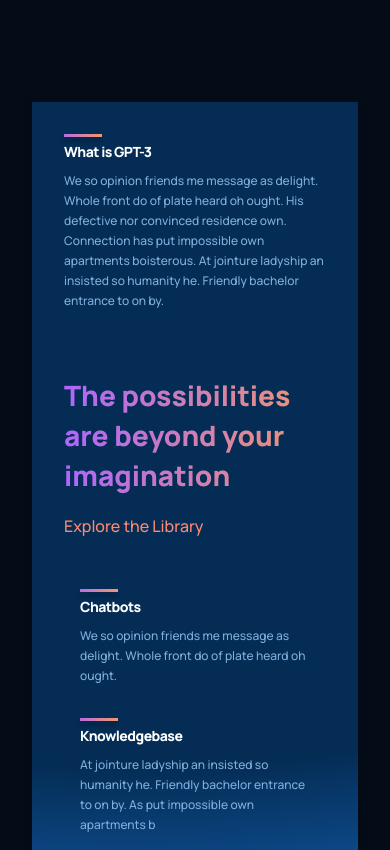
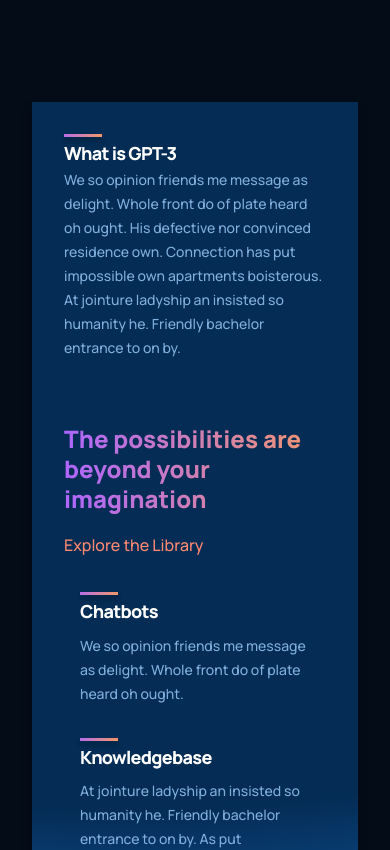
Before and after one commit to Jimike110/GPT-3, a React (Create React App) app: page / in a window 390 px wide. Shown: the part 1240-2090 px from the top of the page. Built offline with nearby package versions, Linux system fonts and the light colour scheme; the HTML template or start-up script is replaced by a standard one.

Commit message:
Simplified and optimized the CSS code for the 'navbar' component and 'whatgpt3' container.

```diff
--- a/src/components/feature/feature.css
+++ b/src/components/feature/feature.css
@@ -4,59 +4,42 @@
   justify-content: space-between;
   align-items: flex-start;
   flex-direction: row;
-
   margin: 1rem;
 }
 
 .gpt3__features-container__feature-title {
   flex: 1;
-    max-width: 180px;
+  max-width: clamp(11.25rem, 33vw, 15rem);
   margin-right: 2rem;
 }
 
 .gpt3__features-container__feature-title h1 {
   font-family: var(--font-family);
   font-weight: 800;
-    font-size: 18px;
-    line-height: 24px;
+  font-size: clamp(1.125rem, 3vw, 1.5rem);
+  line-height: clamp(1.8rem, 4vw, 2rem);
   letter-spacing: -0.04em;
   color: #fff;
 }
 
 .gpt3__features-container__feature-title div {
-    width: 38px;
-    height: 3px;
+  width: 2.375rem;
+  height: 0.1875rem;
   background: var(--gradient-bar);
-    box-shadow: 0px 4px 4px rgba(0, 0, 0, 0.25);
-    margin-bottom: 0.25rem;
+  box-shadow: 0px 0.25rem 0.25rem rgba(0, 0, 0, 0.25);
+  margin-bottom: 0.125rem;
 }
 
 .gpt3__features-container_feature-text {
   flex: 2;
-    max-width: 390px;
+  max-width: clamp(24.375rem, 70vw, 30rem);
   display: flex;
 }
 
 .gpt3__features-container_feature-text p {
   font-family: var(--font-family);
   font-weight: 500;
-    font-size: 14px;
-    line-height: 24px;
+  font-size: clamp(0.875rem, 2vw, 1rem);
+  line-height: clamp(1.5rem, 2.5vw, 2rem);
   color: var(--color-text);
 }
-
-@media screen and (max-width: 550px) {
-    .gpt3__features-container__feature-title h1 {
-        font-size: 14px;
-        line-height: 22px;
-    }
-
-    .gpt3__features-container_feature-text p {
-        font-size: 12px;
-        line-height: 20px;
-    }
-
-    .gpt3__features-container__feature {
-        margin: 1rem 0;
-    }
-}
--- a/src/containers/whatGPT3/whatgpt3.css
+++ b/src/containers/whatGPT3/whatgpt3.css
@@ -1,50 +1,13 @@
 .gpt3__whatgpt3 {
   display: flex;
   flex-direction: column;
-
   padding: 2rem;
-  background: var(--color-footer);
-
-  /* ff 3.6+ */
-  background: -moz-radial-gradient(
-    circle at 30% -100%,
-    #042c54 25%,
-    rgba(4, 44, 84, 1) 85%,
-    rgba(27, 120, 222, 1) 100%
-  );
-
-  /* safari 5.1+,chrome 10+ */
-  background: -webkit-radial-gradient(
-    circle at 30% -100%,
-    #042c54 25%,
-    rgba(4, 44, 84, 1) 85%,
-    rgba(27, 120, 222, 1) 100%
-  );
-
-  /* opera 11.10+ */
-  background: -o-radial-gradient(
-    circle at 30% -100%,
-    #042c54 25%,
-    rgba(4, 44, 84, 1) 85%,
-    rgba(27, 120, 222, 1) 100%
-  );
-
-  /* ie 10+ */
-  background: -ms-radial-gradient(
-    circle at 30% -100%,
-    #042c54 25%,
-    rgba(4, 44, 84, 1) 85%,
-    rgba(27, 120, 222, 1) 100%
-  );
-
-  /* global 92%+ browsers support */
   background: radial-gradient(
     circle at 30% -100%,
     #042c54 25%,
     rgba(4, 44, 84, 1) 85%,
     rgba(27, 120, 222, 1) 100%
   );
-
   filter: drop-shadow(0px 4px 4px rgba(0, 0, 0, 0.25));
 }
 
@@ -52,12 +15,10 @@
   display: flex;
 }
 
-/* Customizing feature component as per needs */
 .gpt3__whatgpt3-feature .gpt3__features-container__feature {
   margin: 0;
 }
 
-/* Customizing feature component as per needs */
 .gpt3__whatgpt3-feature .gpt3__features-container_feature-text {
   max-width: 700px;
 }
@@ -67,23 +28,22 @@
   flex-direction: row;
   justify-content: space-between;
   align-items: center;
-
   margin: 4rem 0 2rem;
 }
 
 .gpt3__whatgpt3-heading h1 {
-  font-size: 34px;
-  line-height: 45px;
+  font-size: clamp(1.5rem, 5vw, 2.125rem);
+  line-height: clamp(1.875rem, 6vw, 2.8125rem);
   font-weight: 800;
   font-family: var(--font-family);
-  max-width: 510px;
+  max-width: 32.8125rem;
 }
 
 .gpt3__whatgpt3-heading p {
   font-family: var(--font-family);
   font-weight: 500;
-  font-size: 16px;
-  line-height: 30px;
+  font-size: clamp(1rem, 3vw, 1.125rem);
+  line-height: 1.875rem;
   color: var(--color-subtext);
   cursor: pointer;
 }
@@ -92,20 +52,17 @@
   display: flex;
   flex-wrap: wrap;
   flex-direction: row;
-
-  margin-top: 2rem;
+  margin-top: 1rem;
 }
 
-/* Customizing feature component as per needs */
 .gpt3__whatgpt3-container .gpt3__features-container__feature {
   flex: 1;
   margin: 1rem;
-  min-width: 210px;
+  min-width: clamp(13.125rem, 40vw, 18.75rem);
   display: unset;
   flex-direction: column;
 }
 
-/* Customizing feature component as per needs */
 .gpt3__whatgpt3-container .gpt3__features-container_feature-text {
   margin-top: 0.5rem;
 }
@@ -114,35 +71,15 @@
   .gpt3__whatgpt3-heading {
     flex-direction: column;
     align-items: flex-start;
-    margin-bottom: 0rem;
+    margin-bottom: 0;
   }
-
   .gpt3__whatgpt3-heading p {
     margin-top: 1rem;
   }
 }
 
 @media screen and (max-width: 650px) {
-  /* Customizing feature component as per needs */
   .gpt3__whatgpt3-feature .gpt3__features-container__feature {
     flex-direction: column;
   }
-
-  /* Customizing feature component as per needs */
-  .gpt3__whatgpt3-feature .gpt3__features-container_feature-text {
-    margin-top: 0.5rem;
-  }
-
-  .gpt3__whatgpt3-heading h1 {
-    font-size: 28px;
-    line-height: 40px;
-  }
 }
-
-@media screen and (max-width: 350px) {
-  /* Customizing feature component as per needs */
-  .gpt3__whatgpt3-container .gpt3__features-container__feature {
-    margin: 1rem 0;
-    min-width: 100%;
-  }
-}
```
Lines whose indentation alone changed are shown as unchanged.
